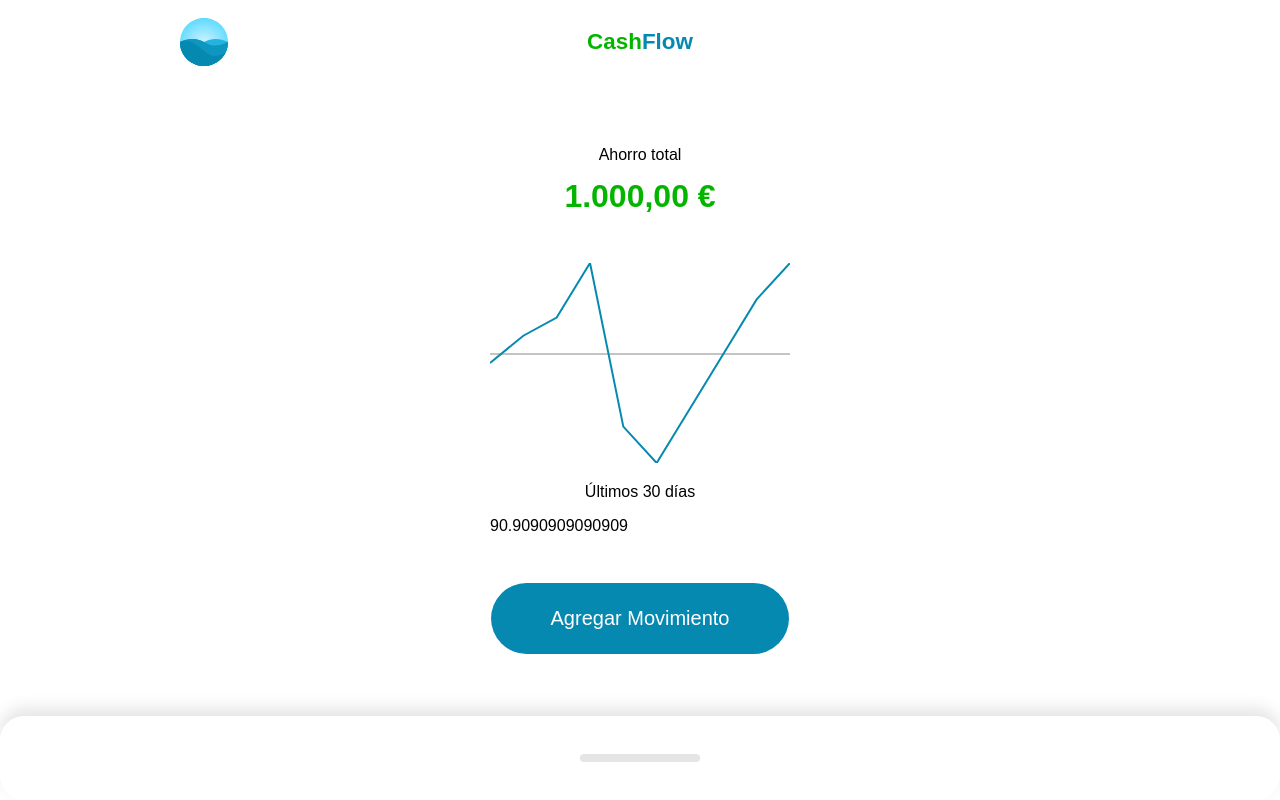
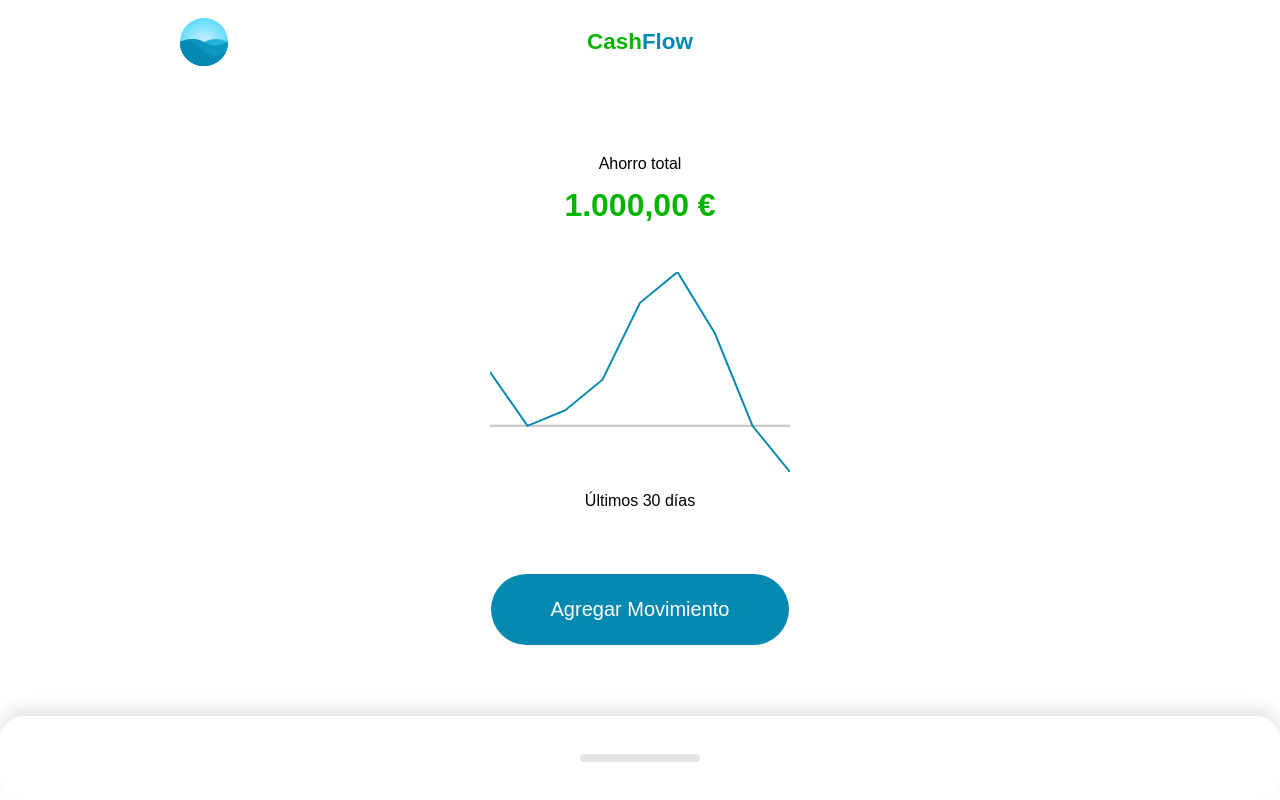
Before and after one commit to jyunakaike/vueCashFlowMobile, a Vue app: page / in a window 1280 px wide. Built offline with nearby package versions, Linux system fonts and the light colour scheme.

Commit message:
feat: add movements , remove movements

```diff
--- a/src/components/Action.vue
+++ b/src/components/Action.vue
@@ -34,7 +34,7 @@
 </template>
 
 <script setup>
-import { ref } from 'vue';
+import { ref , defineEmits } from 'vue';
 import Modal from './Modal.vue';
 
 const showModal = ref(false);
@@ -43,8 +43,17 @@ const amount = ref(0);
 const description = ref("")
 const movementType= ref("Ingreso");
 
+const emit = defineEmits(["create"]);
+
 const submit = () =>{
     showModal.value = !showModal.value;
+    emit("create", {
+        title: title.value,
+        description: description.value,
+        amount: movementType.value === "Ingreso" ? amount.value : -amount.value,
+        time: new Date(),
+        id: new Date(),
+    })
 }
 
 </script>
--- a/src/components/Home.vue
+++ b/src/components/Home.vue
@@ -9,12 +9,12 @@
                     <Graphic :amounts="amounts" />
                 </template>
                 <template #action>
-                    <Action />
+                    <Action @create="create" />
                 </template>
             </Resume>
         </template>
         <template #movements>
-            <Movements :movements="movements" />
+            <Movements :movements="movements" @remove="remove" />
         </template>
     </Layout>
 </template>
@@ -40,43 +40,94 @@ export default {
         return {
             label: null,
             amount: null,
-            amounts: [100, 200, 500, -400, -600, -300, 0, 300, 500],
+            // amounts: [100, 200, 500, -400, -600, -300, 0, 300, 500],
             movements: [{
                 id: 0,
                 title: "Movimiento 1",
                 description: "Lorem ipsum",
-                amount: 1000,
+                amount: 100,
+                time: new Date("07-01-2022"),
+
             }, {
                 id: 1,
                 title: "Movimiento 2",
                 description: "Lorem ipsum",
-                amount: -1000,
+                amount: 200,
+                time: new Date("07-01-2022"),
             }, {
                 id: 2,
                 title: "Movimiento 2",
                 description: "Lorem ipsum",
-                amount: 1000,
+                amount: 500,
+                time: new Date("07-01-2022"),
             }, {
                 id: 3,
                 title: "Movimiento 3",
                 description: "Lorem ipsum",
-                amount: -1000,
+                amount: 200,
+                time: new Date("07-01-2022"),
             }, {
                 id: 4,
                 title: "Movimiento 4",
                 description: "Lorem ipsum",
-                amount: -1000,
+                amount: -400,
+                time: new Date("07-01-2022"),
             }, {
                 id: 5,
                 title: "Movimiento 5",
                 description: "Lorem ipsum",
-                amount: 1000,
+                amount: -600,
+                time: new Date("07-01-2022"),
             }, {
                 id: 6,
                 title: "Movimiento 6",
                 description: "Lorem ipsum",
-                amount: 1000,
-            }]
+                amount: -300,
+                time: new Date("07-01-2022"),
+            }, {
+                id: 7,
+                title: "Movimiento 7",
+                description: "Lorem ipsum",
+                amount: 100,
+                time: new Date("07-01-2022"),
+            },
+            {
+                id: 8,
+                title: "Movimiento 8",
+                description: "Lorem ipsum",
+                amount: 100,
+                time: new Date("06-01-2022"),
+            },
+            ]
+        }
+    },
+    computed: {
+        amounts() {
+            // lista que traiga todos los elementos menos de 30 dias
+            const lastDays = this.movements
+                .filter(m => {
+                    const today = new Date();
+                    const oldDate = today.setDate(today.getDate() - 30);
+                    return m.time > oldDate
+                })
+                .map(m => m.amount)
+
+            return lastDays.map((m, i) => {
+                const lastMovements = lastDays.slice(0, i)
+                return lastMovements.reduce((suma, movement) => {
+                    return suma + movement
+                }, 0)
+            })
+
+        }
+    },
+    methods: {
+        create(movement) {
+            this.movements.push(movement)
+        },
+        remove(id) {
+            const index = this.movements.findIndex(m => m.id === id)
+            this.movements.splice(index, 1);
         }
     }
 }
--- a/src/components/Movements/Index.vue
+++ b/src/components/Movements/Index.vue
@@ -2,21 +2,14 @@
     <div class="movements">
         <h2 class="title">Historial</h2>
         <div class="content">
-            <Movement
-                v-for="{ id, title, description, amount} in movements"
-                :key="id"
-                :id="id"
-                :title="title"
-                :description="description"
-                :amount="amount"
-                @remove="remove"
-            />
+            <Movement v-for="{ id, title, description, amount } in movements" :key="id" :id="id" :title="title"
+                :description="description" :amount="amount" @remove="remove" />
         </div>
     </div>
 </template>
 
 <script setup>
-import { toRefs, defineProps } from 'vue';
+import { toRefs, defineProps, defineEmits } from 'vue';
 import Movement from "./Movement.vue";
 
 const props = defineProps({
@@ -27,8 +20,12 @@ const props = defineProps({
 });
 
 const { movements } = toRefs(props);
+
+const emit= defineEmits("remove", id);
+
 const remove = (id) => {
     console.log("remove", id);
+    emit("remove", id);
 }
 </script>
 
--- a/src/components/Movements/Movement.vue
+++ b/src/components/Movements/Movement.vue
@@ -46,7 +46,6 @@ const amountCurrency = computed(
 const isNegative = computed(() => amount.value < 0);
 
 const emit = defineEmits(["remove"]);
-
 const remove = () => {
     emit("remove", id.value);
 }
--- a/src/components/Resume/Graphic.vue
+++ b/src/components/Resume/Graphic.vue
@@ -31,12 +31,12 @@
             />
         </svg>
         <p>Últimos 30 días</p>
-        <div>{{ zero }}</div>
+        <!-- <div>{{ amounts }}</div> -->
     </div>
 </template>
 
 <script setup>
-import { ref, toRefs, defineProps, computed } from 'vue';
+import { ref, toRefs, defineProps, defineEmits , computed } from 'vue';
 const props = defineProps({
     amounts: {
         type: Array,
@@ -64,6 +64,7 @@ const points = computed(() => {
 });
 const showPointer = ref(false);
 const pointer = ref(0);
+
 const tap = ({ target, touches }) => {
     showPointer.value = true;
     const elementWidth = target.getBoundingClientRect().width;
```
